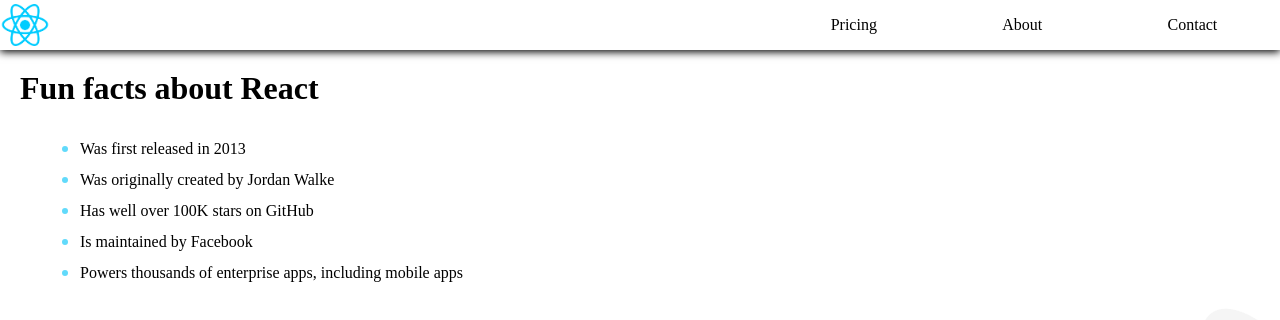
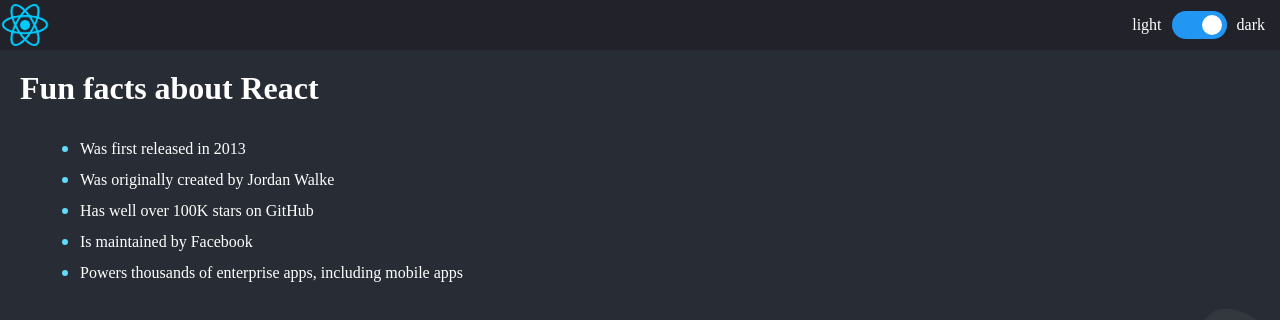
Before and after one commit to mr-dargi/react-first-project, a React (Create React App) app: page / in a window 1280 px wide. Shown: the top 320 px of the page. Built offline with nearby package versions, Linux system fonts and the light colour scheme.

Commit message:
Remove nav-item and add switch button for changing the mode as dark or light

```diff
--- a/src/App.css
+++ b/src/App.css
@@ -9,6 +9,10 @@
   box-shadow: 0 2px 8px black;
 }
 
+.header.dark {
+  background-color: #21222A;
+  color: white;
+}
 
 .logo-img {
   width: 50px;
@@ -21,11 +25,74 @@
   align-items: center;
 }
 
-.nav-item {
+.switch-section {
+  margin-right: 5px;
   display: flex;
-  justify-content: space-around;
-  width: 40%;
-  list-style: none;
+  align-items: center;
+}
+
+.switch-section > * {
+  margin-right: 10px;
+}
+
+.switch {
+  position: relative;
+  display: inline-block;
+  width: 55px;
+  height: 28px;
+}
+
+.switch input {
+  opacity: 0;
+  width: 0;
+  height: 0;
+}
+
+.slider {
+  position: absolute;
+  cursor: pointer;
+  top: 0;
+  left: 0;
+  right: 0;
+  bottom: 0;
+  background-color: #ccc;
+  -webkit-transition: .4s;
+  transition: .4s;
+}
+
+.slider:before {
+  position: absolute;
+  content: "";
+  height: 20px;
+  width: 20px;
+  left: 4px;
+  bottom: 4px;
+  background-color: white;
+  -webkit-transition: .4s;
+  transition: .4s;
+}
+
+input:checked + .slider {
+  background-color: #2196F3;
+}
+
+input:focus + .slider {
+  box-shadow: 0 0 1px #2196F3;
+}
+
+input:checked + .slider:before {
+  -webkit-transform: translateX(26px);
+  -ms-transform: translateX(26px);
+  transform: translateX(26px);
+}
+
+/* Rounded sliders */
+.slider.round {
+  border-radius: 34px;
+}
+
+.slider.round:before {
+  border-radius: 50%;
 }
 
 main {
@@ -33,6 +100,12 @@
   background-image: url("../public/images/react-icon-light.png");
   background-repeat: no-repeat;
   background-position: center right;
+}
+
+main.dark {
+  background-color: #282D35;
+  color: white;
+  background-image: url("../public/images/react-icon-dark.png");
 }
 
 .main-title {
@@ -52,8 +125,3 @@
     font-size: 1.2rem;
     color: #61DAFB;
 }
-
-.dark {
-  background-color: #282D35;
-  color: white;
-}
--- a/src/component/Header.js
+++ b/src/component/Header.js
@@ -1,13 +1,16 @@
 export default function Header() {
   return (
-      <header className="header">
+      <header className="header dark">
         <nav className="nav-bar">
           <img className="logo-img" src="./images/react-logo.png" alt="logo" />
-          <ul className="nav-item">
-            <li>Pricing</li>
-            <li>About</li>
-            <li>Contact</li>
-          </ul>
+          <div className="switch-section">
+            <p>light</p>
+            <label className="switch">
+              <input type="checkbox" checked />
+              <span className="slider round"></span>
+            </label>
+            <p>dark</p>
+          </div>
         </nav>
       </header>
   );
--- a/src/component/MainContent.js
+++ b/src/component/MainContent.js
@@ -1,6 +1,6 @@
 export default function MainContent() {
   return (
-    <main>
+    <main className="dark">
     <h1 className="main-title">Fun facts about React</h1>
     <ul className="main-facts">
         <li>Was first released in 2013</li>
```
